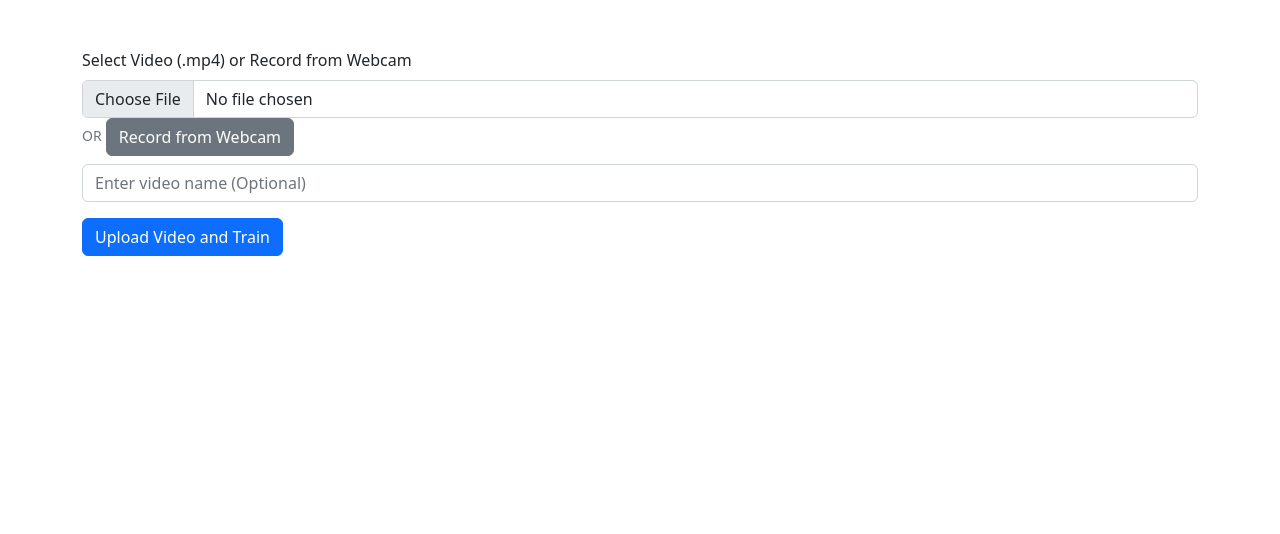
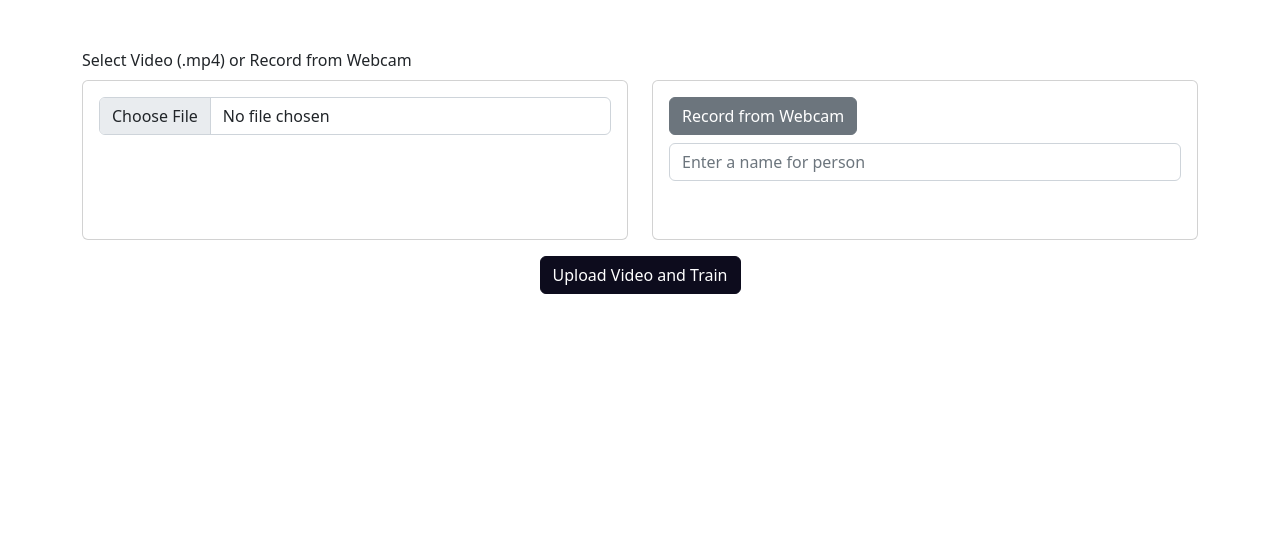
Before and after one commit to robinson-arpi/Face_Recognition_Backend, a Flask app: page /training in a window 1280 px wide. Shown: the part 80-614 px from the top of the page. Run offline with Flask 3, Linux system fonts and the light colour scheme.

Commit message:
style and corrections

```diff
--- a/FacesTracking.py
+++ b/FacesTracking.py
@@ -218,7 +218,7 @@ def recognize_faces_realtime(model_path, output_faces_folder):
 
 # Uso de la función con un máximo de 30 capturas
 #extract_faces_from_video('Lit Killah.mp4', 'output_faces_folder', 'haarcascade_frontalface_default.xml', max_captures=50)
-extract_faces_from_video('Kevin Juela.mp4', 'output_faces_folder', 'haarcascade_frontalface_default.xml', max_captures=50)
+#extract_faces_from_video('Kevin Juela.mp4', 'output_faces_folder', 'haarcascade_frontalface_default.xml', max_captures=50)
 
 # entrenamiento
 train_face_recognizer('output_faces_folder', 'modeloEigenFaceRecognizer.xml')
@@ -227,4 +227,4 @@ train_face_recognizer('output_faces_folder', 'modeloEigenFaceRecognizer.xml')
 #recognize_faces_in_video('Test1_Entre Nosotros (Video Oficial).mp4', 'modeloEigenFaceRecognizer.xml', 'output_folder', 'output_faces_folder')
 
 # Uso de la función en tiempo real
-recognize_faces_realtime('modeloEigenFaceRecognizer.xml', 'output_faces_folder')
+#recognize_faces_realtime('modeloEigenFaceRecognizer.xml', 'output_faces_folder')
--- a/face_recognition_app.py
+++ b/face_recognition_app.py
@@ -5,7 +5,7 @@ import os
 import numpy as np
 
 app = Flask(__name__)
-cap = None
+cap = cv2.VideoCapture(0)
 face_detector = cv2.CascadeClassifier(cv2.data.haarcascades + "haarcascade_frontalface_default.xml")
 face_recognizer = cv2.face.EigenFaceRecognizer_create()
 face_recognizer.read("modeloEigenFaceRecognizer.xml")
@@ -202,6 +202,7 @@ def generate(labels_mapping):
 
 @app.route("/")
 def index():
+    global cap
     cap.release()
     return render_template("index.html")
 
--- a/static/css/styles.css
+++ b/static/css/styles.css
@@ -28,6 +28,16 @@ h5 {
   background-color: #f0f0f0; /* Cambia el color de fondo al hacer hover */
 }
 
+.card-custom {
+  height: 20vh;
+}
+
+.card-custom:hover {
+  box-shadow: 0 4px 8px var(--color-terciario); /* Cambia la sombra al hacer hover */
+  transition: box-shadow 0.3s ease; /* Agrega una transición para suavizar el efecto */
+  background-color: #f0f0f0; /* Cambia el color de fondo al hacer hover */
+}
+
 footer {
   background-color: var(--color-terciario);
   height: 5vh;
@@ -45,3 +55,15 @@ footer {
   color: var(--color-secundario) !important; /* Cambia este valor al color del texto que desees */
   height: 10vh;
 }
+
+.button-custom{
+  background: var(--color-primario) !important;
+  border-color: var(--color-primario) !important; /* Change this to the desired shade of blue */
+
+}
+
+.button-custom:hover{
+  background: var(--color-terciario) !important;
+  border-color: var(--color-primario) !important; /* Change this to the desired shade of blue */
+  box-shadow: 0 4px 8px var(--color-terciario); /* Cambia la sombra al hacer hover */
+}
--- a/static/js/main.js
+++ b/static/js/main.js
@@ -5,6 +5,7 @@ document.addEventListener('DOMContentLoaded', function () {
     const trainingCard = document.getElementById('trainingCard');
     const uploadCard = document.getElementById('uploadCard');
     const realtimeCard = document.getElementById('realtimeCard');
+    const home = document.getElementById('home');
 
     // Función para redirigir a la página especificada
     function redirectToPage(page) {
@@ -12,6 +13,10 @@ document.addEventListener('DOMContentLoaded', function () {
     }
 
     // Agregar manejadores de eventos de clic a los cards
+    home.addEventListener('click', function () {
+        redirectToPage('');
+    });
+
     trainingCard.addEventListener('click', function () {
         redirectToPage('training');
     });
--- a/templates/base.html
+++ b/templates/base.html
@@ -16,7 +16,7 @@
 <body>
     <nav class="navbar navbar-custom">
         <div class="container">
-            <div class="d-flex align-items-center">
+            <div class="d-flex align-items-center" id = "home" style="cursor: pointer;">
                 <img src="{{ url_for('static', filename='favicon.ico') }}" alt="Train Icon"
                     style="width: 40px; height: 40px;">
                 <a class="navbar-brand" href="#"><h1>Face recognition</h1></a>
--- a/templates/training.html
+++ b/templates/training.html
@@ -3,21 +3,38 @@
 {% block content %}
 <div class="container mt-5">
     <form action="/training" method="post" enctype="multipart/form-data" class="needs-validation" novalidate>
-        <div class="mb-3">
-            <label for="videoFile" class="form-label">Select Video (.mp4) or Record from Webcam</label>
-            <input type="file" class="form-control" id="videoFile" name="videoFile" accept=".mp4">
-            <small class="text-muted">OR</small>
-            <button type="button" class="btn btn-secondary" id="recordButton">Record from Webcam</button>
-            <video id="recordedVideo" style="display: none;" controls></video>
-            <input type="hidden" id="webcamVideo" name="webcamVideo">
-            <input type="text" class="form-control mt-2" id="videoName" name="videoName" placeholder="Enter video name (Optional)">
-            <button type="button" class="btn btn-danger mt-2" id="stopRecordButton" style="display: none;">Stop Recording</button>
-            <div class="invalid-feedback">
-                Please choose a valid .mp4 file.
+        <label for="videoFile" class="form-label">Select Video (.mp4) or Record from Webcam</label>
+        <div class="row">
+            <div class="col-md-6">
+                <div class="card mb-3 card-custom">
+                    <div class="card-body">
+                        <input type="file" class="form-control" id="videoFile" name="videoFile" accept=".mp4">
+                        <div class="invalid-feedback">
+                            Please choose a valid .mp4 file.
+                        </div>
+                    </div>
+                </div>
+            </div>
+
+            <div class="col-md-6">
+                <div class="card mb-3 card-custom">
+                    <div class="card-body">
+                        <button type="button" class="btn btn-secondary" id="recordButton">Record from Webcam</button>
+                        <video id="recordedVideo" style="display: none;" controls></video>
+                        <input type="hidden" id="webcamVideo" name="webcamVideo">
+                        <input type="text" class="form-control mt-2" id="videoName" name="videoName" placeholder="Enter a name for person">
+                        <button type="button" class="btn btn-danger mt-2" id="stopRecordButton" style="display: none;">Stop Recording</button>
+
+                    </div>
+                </div>
+            </div>
+        </div>
+        <div class="row">
+            <div class="col-12 d-flex justify-content-center">
+                <button type="submit" class="btn btn-primary button-custom">Upload Video and Train</button>
             </div>
         </div>
 
-        <button type="submit" class="btn btn-primary">Upload Video and Train</button>
     </form>
 
     {% if message %}
```
Also changed, not shown: templates/upload.html (+16 -7 lines), 1 other file.
